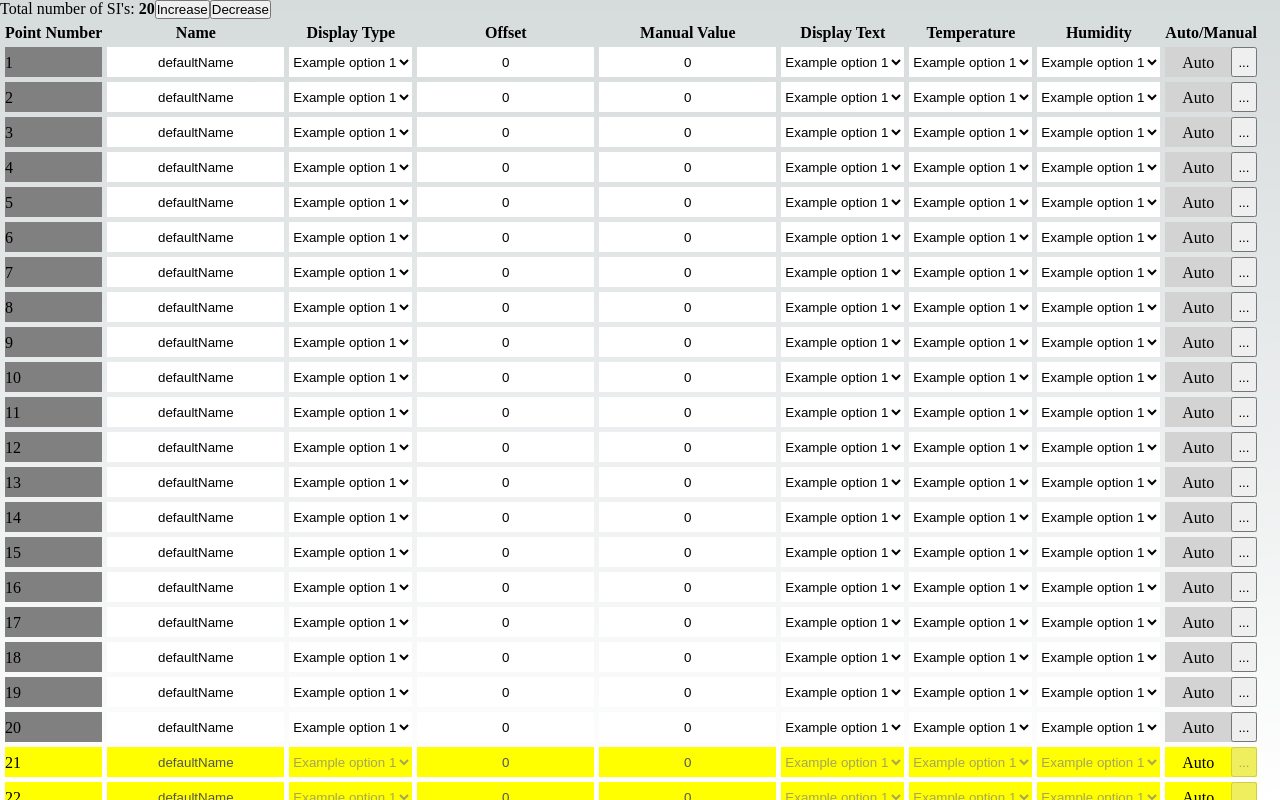
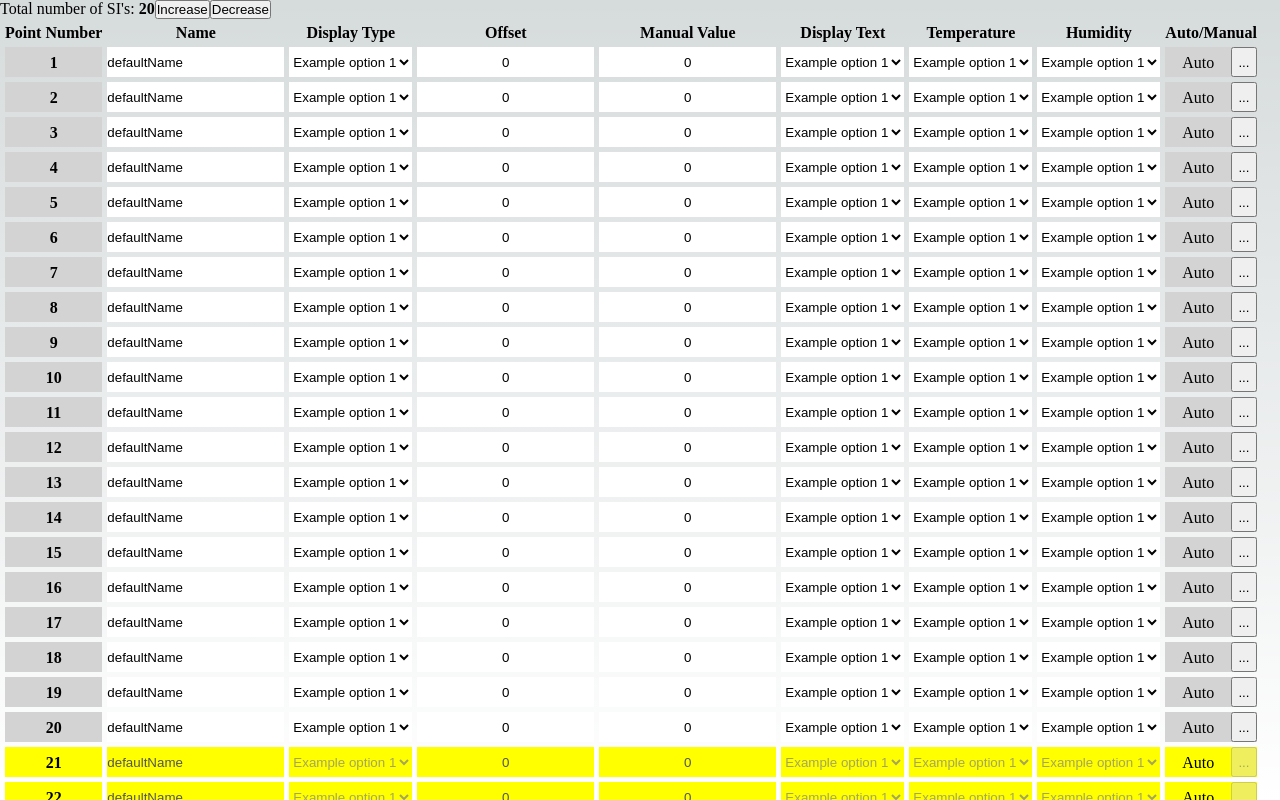
Before and after one commit to KantKontrol/mcs-assessment, a Next.js app in the folder web-dev-assessment/: page / in a window 1280 px wide. Built offline with nearby package versions, Linux system fonts and the light colour scheme.

Commit message:
chore: updated row style

```diff
--- a/web-dev-assessment/src/components/Row/index.jsx
+++ b/web-dev-assessment/src/components/Row/index.jsx
@@ -19,11 +19,19 @@ const Row = ({
   return (
     <tr
       style={{
-        backgroundColor: disabled ? "yellow" : "gray",
+        backgroundColor: disabled ? "yellow" : "lightgray",
         lineHeight: "15px",
       }}
     >
-      <td>{pointNumber}</td>
+      <td
+        style={{
+          textAlign: "center",
+          fontWeight: "bold",
+          width: "10px !important",
+        }}
+      >
+        {pointNumber}
+      </td>
       <td>
         <ExampleInput
           name="name"
@@ -31,6 +39,7 @@ const Row = ({
           onFieldUpdate={onFieldUpdate}
           pointNumber={pointNumber}
           disabled={disabled}
+          textAlign="left"
         />
       </td>
       <td>
```
